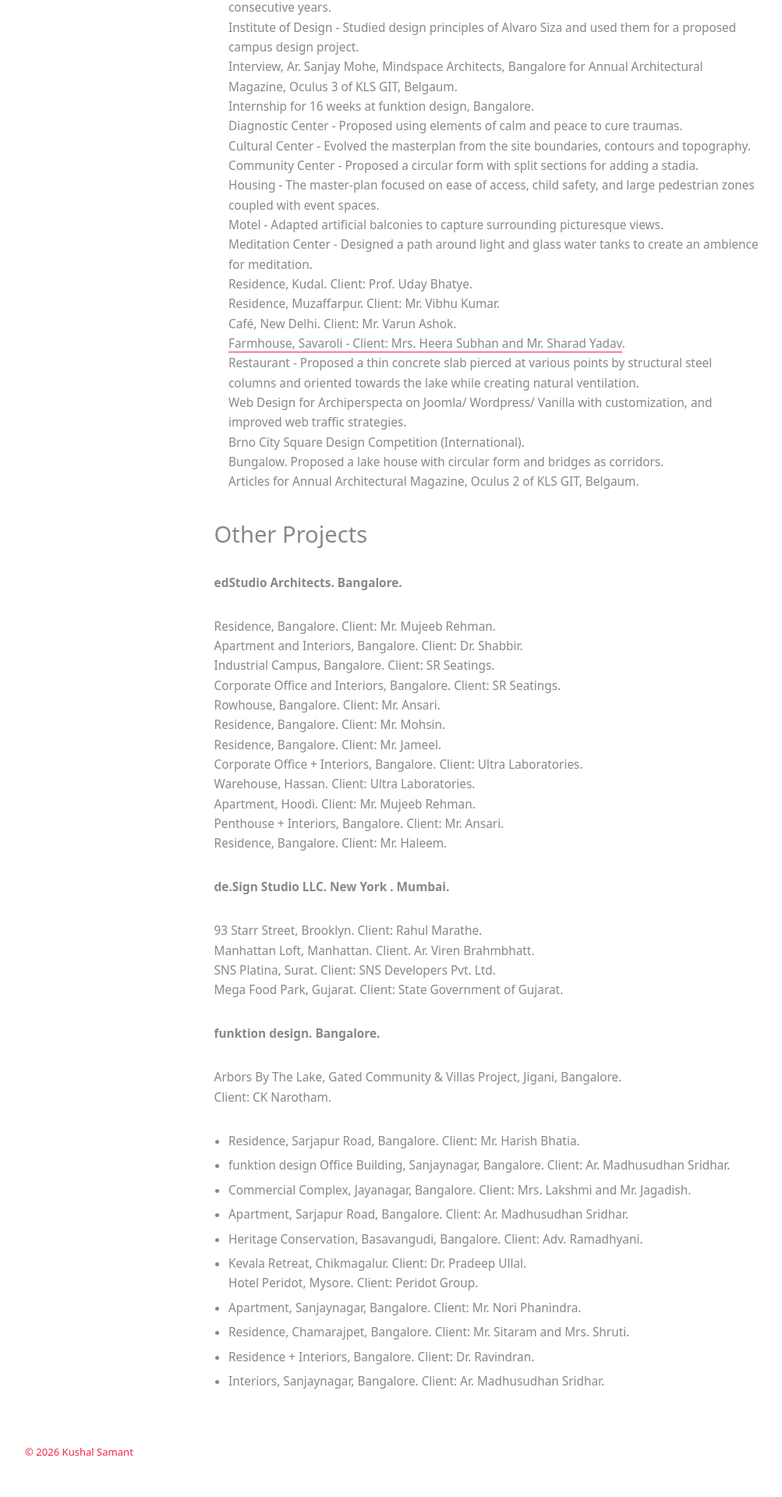
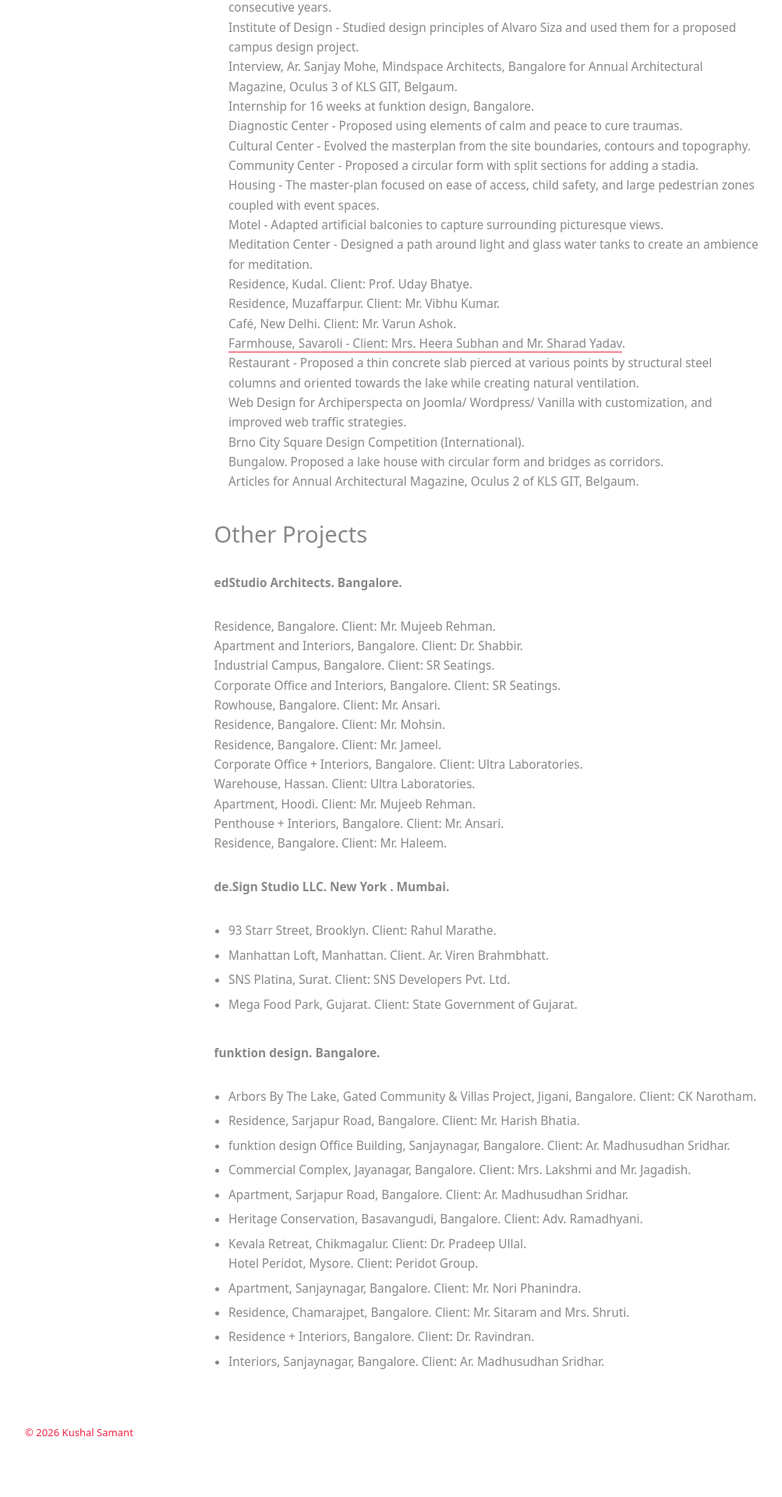
Before and after one commit to kushalsamant/kushalsamant.github.io, a Jekyll site: the page built from projects.md, in a window 1280 px wide. Shown: the part 3575-5495 px from the top of the page at 78% size, without its empty margins (14-1017 px from the left). Built offline with Jekyll 4.4.1, drawn with Linux system fonts in a browser that asks for light colours; our own code applies the rules of GitHub Pages for plain Markdown files; after the commit the page ends 5469 px from its top, so only the background shows below that.

```diff
--- a/projects.md
+++ b/projects.md
@@ -142,13 +142,13 @@ Penthouse + Interiors, Bangalore. Client: Mr. Ansari. <br>
 Residence, Bangalore. Client: Mr. Haleem. <br>
 
 <p><strong>de.Sign Studio LLC. New York . Mumbai.</strong></p>
-93 Starr Street, Brooklyn. Client: Rahul Marathe. <br>
-Manhattan Loft, Manhattan. Client. Ar. Viren Brahmbhatt. <br>
-SNS Platina, Surat. Client: SNS Developers Pvt. Ltd. <br>
-Mega Food Park, Gujarat. Client: State Government of Gujarat. <br>
+- 93 Starr Street, Brooklyn. Client: Rahul Marathe. <br>
+- Manhattan Loft, Manhattan. Client. Ar. Viren Brahmbhatt. <br>
+- SNS Platina, Surat. Client: SNS Developers Pvt. Ltd. <br>
+- Mega Food Park, Gujarat. Client: State Government of Gujarat. <br>
 
 <p><strong>funktion design. Bangalore.</strong></p>
-Arbors By The Lake, Gated Community & Villas Project, Jigani, Bangalore. Client: CK  Narotham. <br>
+- Arbors By The Lake, Gated Community & Villas Project, Jigani, Bangalore. Client: CK  Narotham. <br>
 - Residence, Sarjapur Road, Bangalore. Client: Mr. Harish Bhatia. <br>
 - funktion design Office Building, Sanjaynagar, Bangalore. Client: Ar. Madhusudhan Sridhar. <br>
 - Commercial Complex, Jayanagar, Bangalore. Client: Mrs. Lakshmi and Mr. Jagadish. <br>
```
